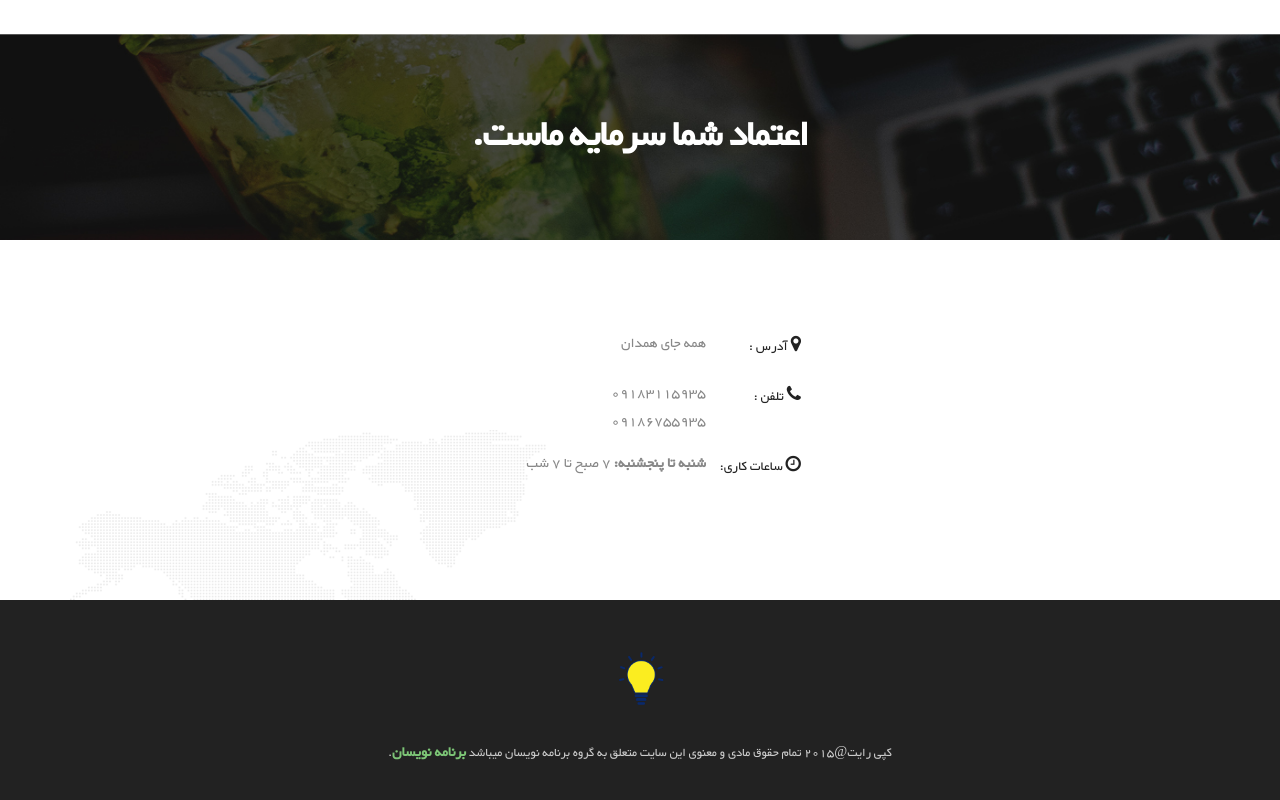
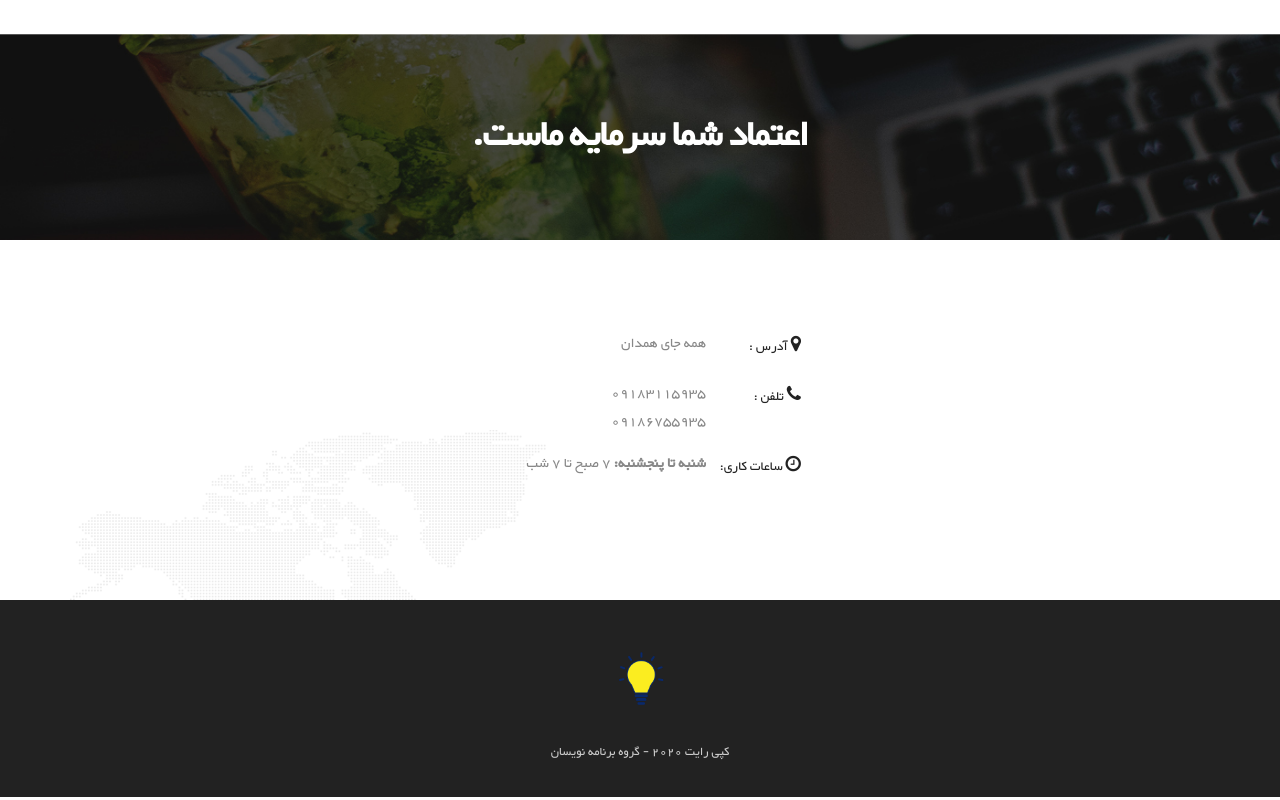
Before and after one commit to cafro/eltechnic, a plain HTML site: page index.html in a window 1280 px wide. Shown: the part 2461-3261 px from the top of the page. Drawn offline with Linux system fonts and the light colour scheme.

Commit message:
rename photo name

```diff
--- a/index.html
+++ b/index.html
@@ -98,7 +98,7 @@
 
             <div class="row">
                 <figure class="col-lg-5 col-sm-4 wow fadeInRight">
-                    <img src="img/iphone.png" alt="عکس لوستر" height="250">
+                    <img src="img/luster.png" alt="عکس لوستر" height="250">
                 </figure>
                 <div class="col-lg-7 col-sm-8 featured-work">
                     <ul class="animated delay-1s">
@@ -193,8 +193,8 @@
             <div class="footer-logo"><a href="#"><img src="img/logo.png" alt="الکتروتکنیک همدان"></a></div>
             <span class="copyright">
 
-                کپی رایت@2015 تمام حقوق مادی و معنوی این سایت متعلق به گروه برنامه نویسان میباشد
-                <a href="#">برنامه نویسان</a>.</span>
+                کپی رایت 2020 - گروه برنامه نویسان
+            </span>
         </div>
     </footer>
 
```
Also changed, not shown: img/luster.png (renamed from img/iphone.png).
